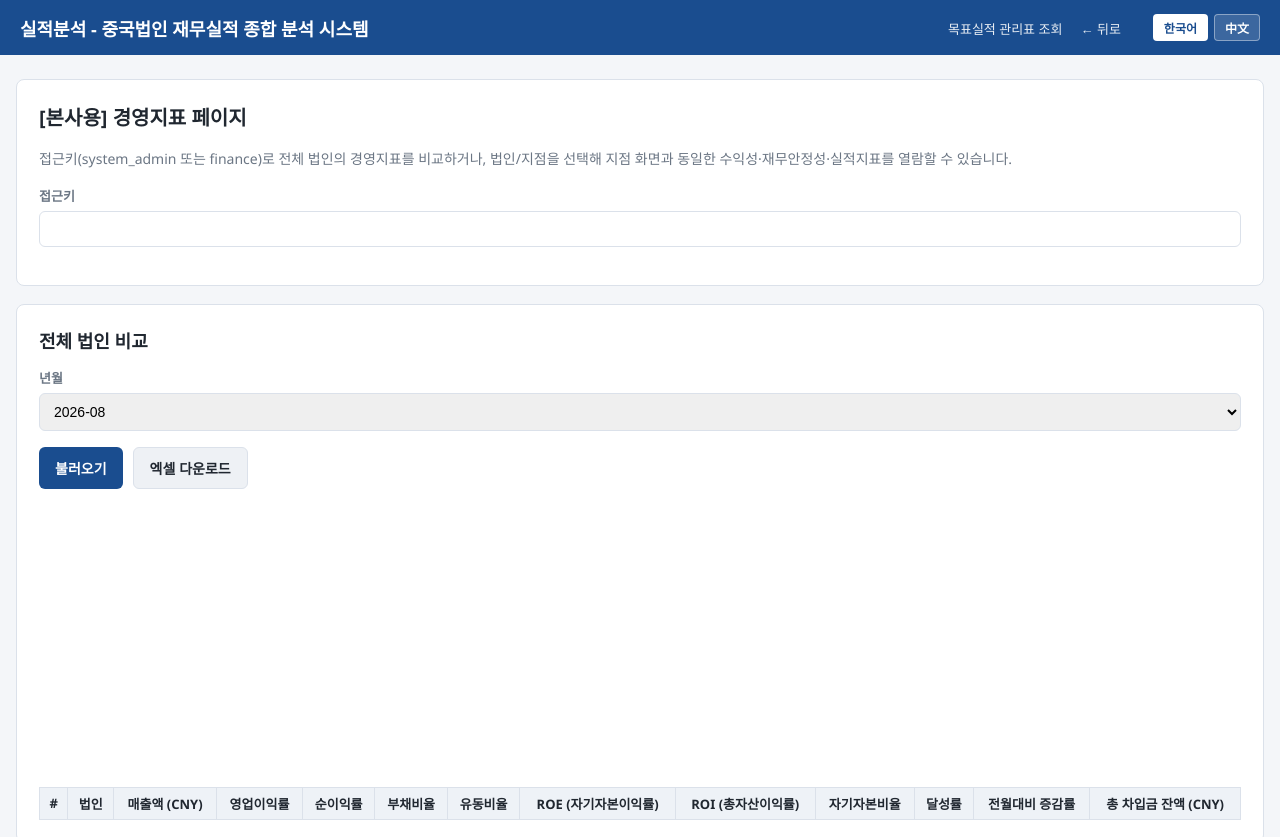
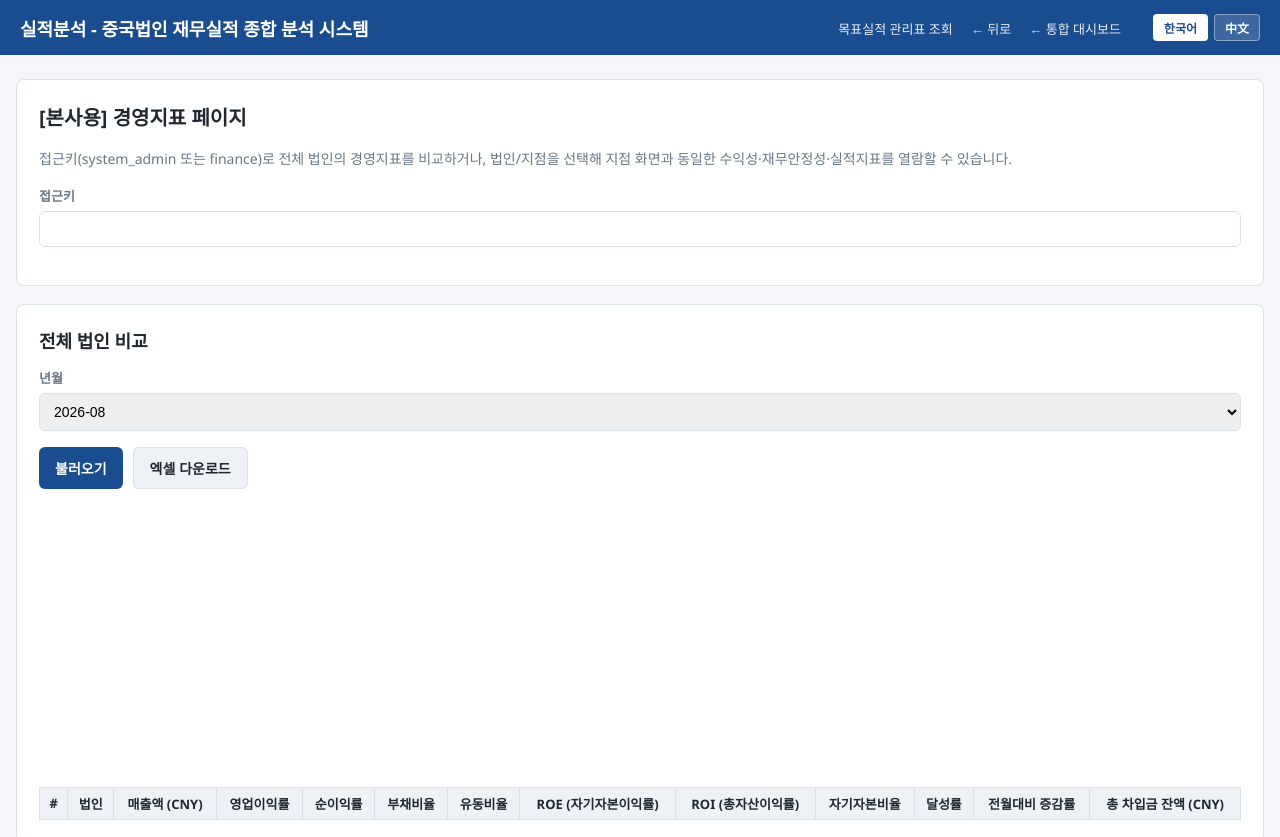
Before and after one commit to hyeongk215-Boot/monthly-performance-report, a website: page docs/admin-kpi.html in a window 1280 px wide. Shown: the top 837 px of the page. Drawn offline with Linux system fonts and the light colour scheme.

Commit message:
Add nav link back to the shared ERP dashboard
Co-Authored-By: Claude Sonnet 5 <noreply@anthropic.com>

```diff
--- a/docs/admin-kpi.html
+++ b/docs/admin-kpi.html
@@ -13,6 +13,7 @@
     <nav class="nav-links">
       <a href="admin.html" data-i18n="navTargetPerf">목표실적 관리표 조회</a>
       <a href="index.html" data-i18n="backBtn">← 뒤로</a>
+      <a href="https://hyeongk215-boot.github.io/monthly-management-system/" data-i18n="navDashboard">← 통합 대시보드</a>
     </nav>
     <div class="lang-switch">
       <button class="lang-btn" data-lang="ko">한국어</button>
--- a/docs/js/i18n.js
+++ b/docs/js/i18n.js
@@ -3,6 +3,7 @@ window.I18N = {
     appTitle: "실적분석 - 중국법인 재무실적 종합 분석 시스템",
     langName: "한국어",
     navAdmin: "본사용: 관리자 화면",
+    navDashboard: "← 통합 대시보드",
     backBtn: "← 뒤로",
 
     indexHeading: "실적분석 조회",
@@ -130,6 +131,7 @@ window.I18N = {
     appTitle: "业绩分析 - 中国法人财务业绩综合分析系统",
     langName: "中文",
     navAdmin: "总部用：管理员页面",
+    navDashboard: "← 综合仪表盘",
     backBtn: "← 返回",
 
     indexHeading: "业绩分析查询",
```
Also changed, not shown: docs/admin.html (+1 -0 lines), docs/index.html (+1 -0 lines), docs/view.html (+1 -0 lines).
